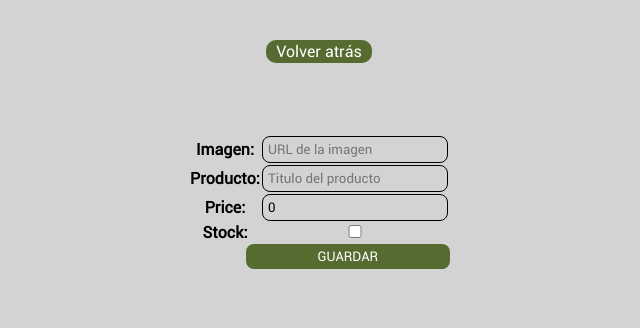
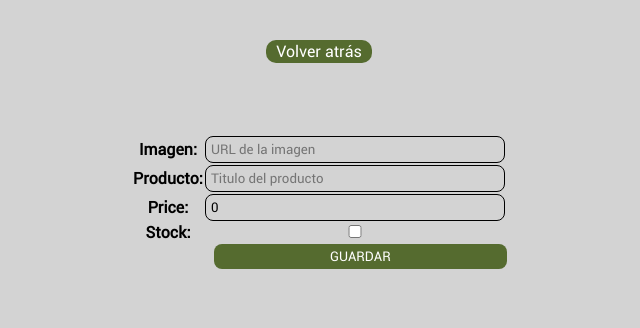
Before and after one commit to luisvillanueva11/Wish, a Django app: page /wishlist/create/ in a window 1280 px wide. Shown: the part 50-378 px from the top of the page, without its empty margins (319-959 px from the left). Run offline with Django 4.2, Linux system fonts and the light colour scheme.

Commit message:
Edito stilos form.css

```diff
--- a/static/css/forms.css
+++ b/static/css/forms.css
@@ -3,6 +3,7 @@
     justify-content: center;
     align-items: center;
     height: 20vw;
+    width: 50vw;
 }
 
 input {
@@ -11,7 +12,7 @@ input {
     border: 1px solid black;
     border-radius: 8px;
     padding: 5px;
-    width: 100%;
+    width: 300px
 }
 
 .btn-send {
```
